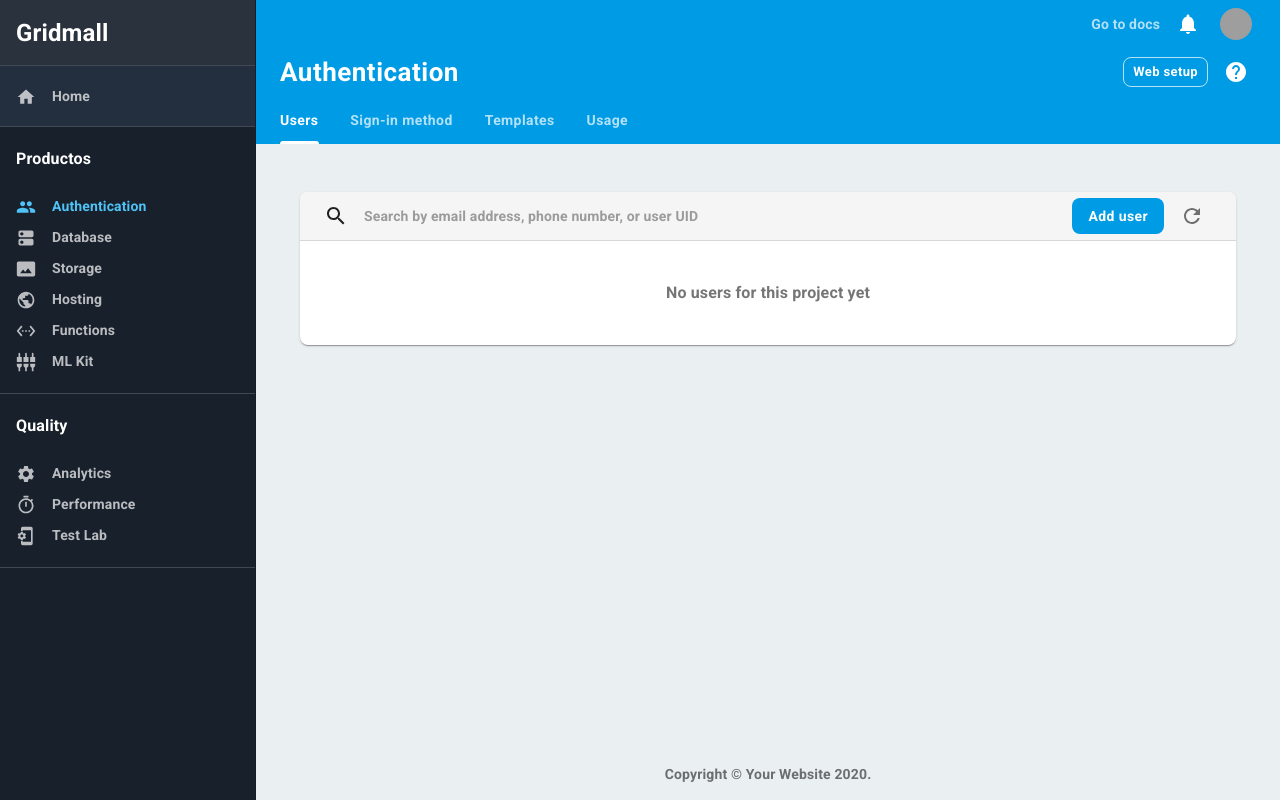
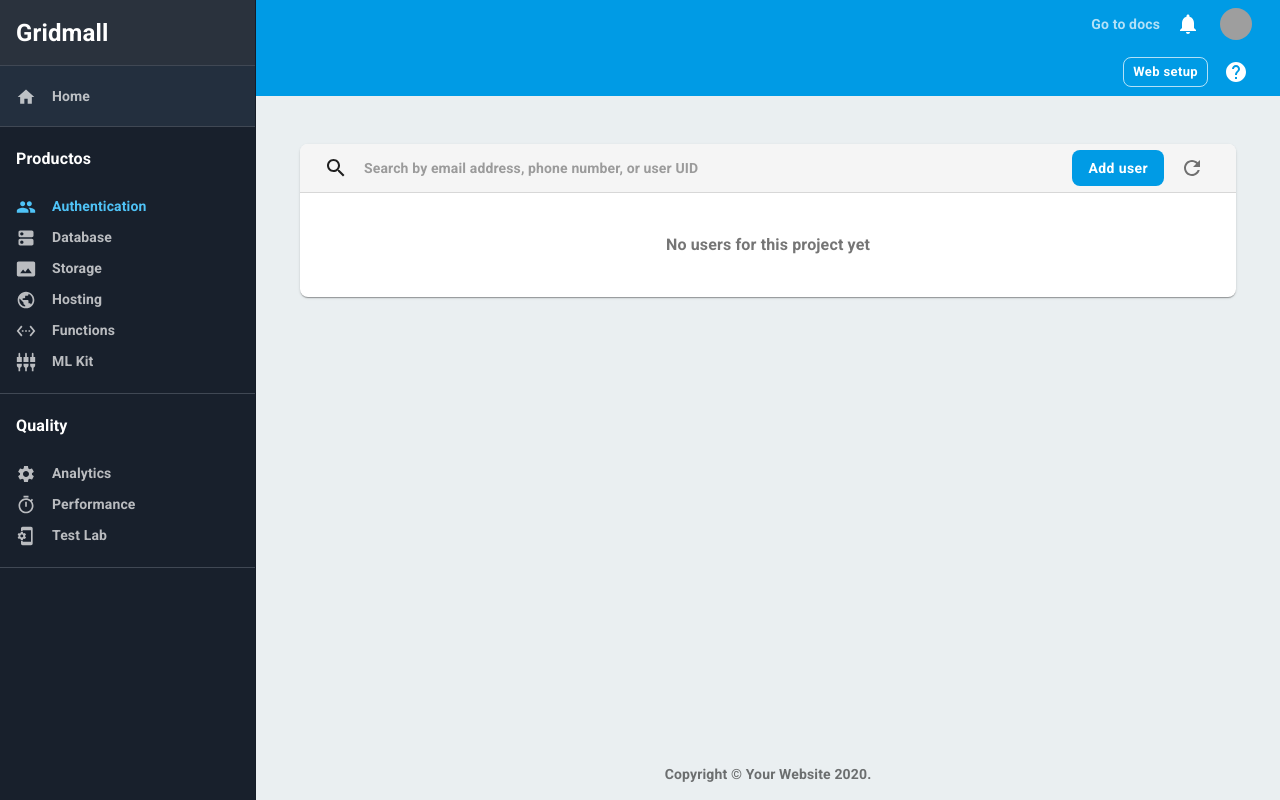
Before and after one commit to mrbalem/mui-digitalnews, a React (Create React App) app: page /themetwo in a window 1280 px wide. Built offline with nearby package versions, Linux system fonts and the light colour scheme; grey boxes are pictures that could not be loaded.

Commit message:
adding materia tabs

```diff
--- a/src/views/themetwo/AppAppBar/index.tsx
+++ b/src/views/themetwo/AppAppBar/index.tsx
@@ -9,8 +9,8 @@ import IconButton from "@material-ui/core/IconButton";
 import Link from "@material-ui/core/Link";
 import MenuIcon from "@material-ui/icons/Menu";
 import NotificationsIcon from "@material-ui/icons/Notifications";
-import Tab from "@material-ui/core/Tab";
-import Tabs from "@material-ui/core/Tabs";
+// import Tab from "@material-ui/core/Tab";
+// import Tabs from "@material-ui/core/Tabs";
 import Toolbar from "@material-ui/core/Toolbar";
 import Tooltip from "@material-ui/core/Tooltip";
 import Typography from "@material-ui/core/Typography";
@@ -20,6 +20,7 @@ import {
   withStyles,
   WithStyles,
 } from "@material-ui/core/styles";
+import { getParameter } from "../../../utils/http";
 
 const lightColor = "rgba(255, 255, 255, 0.7)";
 
@@ -102,7 +103,7 @@ function Header(props: HeaderProps) {
           <Grid container alignItems="center" spacing={1}>
             <Grid item xs>
               <Typography color="inherit" variant="h5" component="h1">
-                Authentication
+                {getParameter("page").toLocaleUpperCase()}
               </Typography>
             </Grid>
             <Grid item>
@@ -125,7 +126,7 @@ function Header(props: HeaderProps) {
           </Grid>
         </Toolbar>
       </AppBar>
-      <AppBar
+      {/* <AppBar
         component="div"
         className={classes.secondaryBar}
         color="primary"
@@ -138,7 +139,7 @@ function Header(props: HeaderProps) {
           <Tab textColor="inherit" label="Templates" />
           <Tab textColor="inherit" label="Usage" />
         </Tabs>
-      </AppBar>
+      </AppBar> */}
     </React.Fragment>
   );
 }
```
